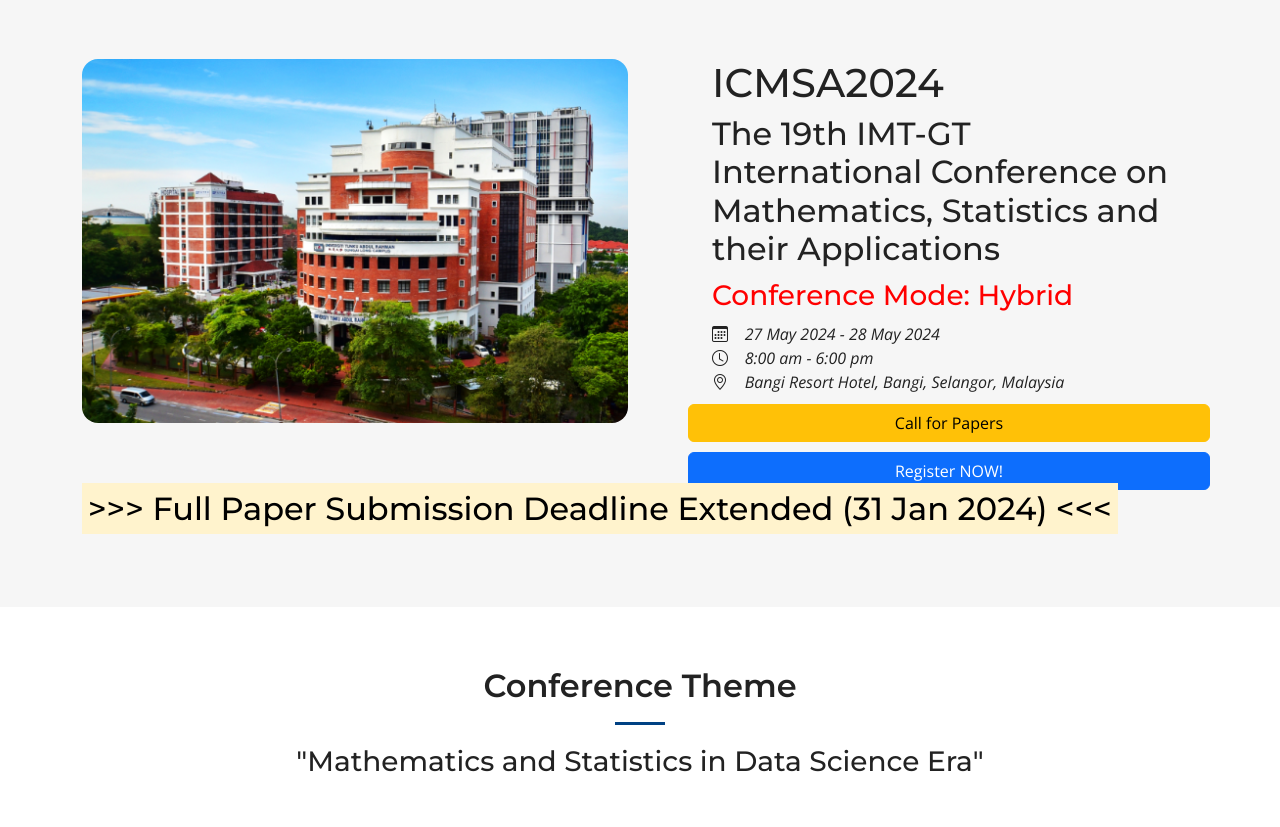
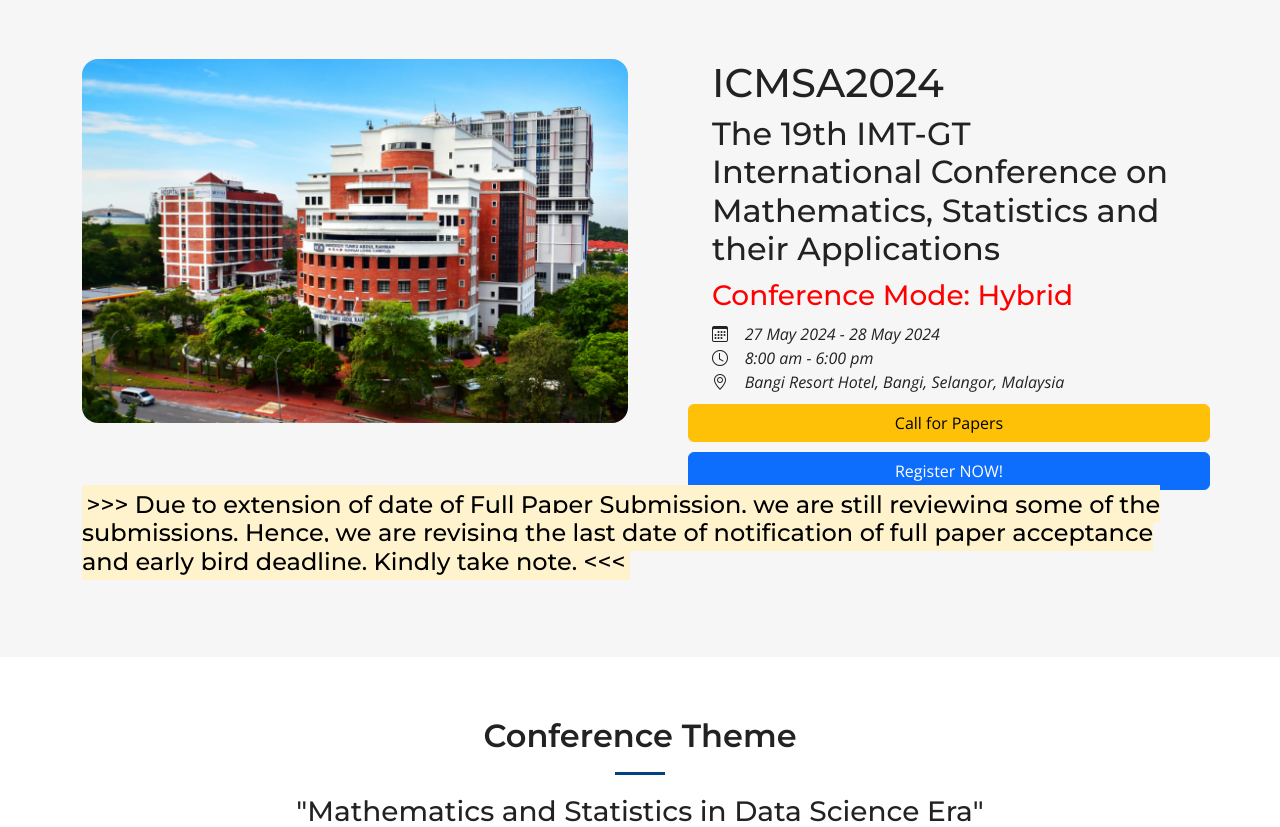
Before and after one commit to yongkheng/icmsa2024, a FastAPI app: page / in a window 1280 px wide. Shown: the part 131-958 px from the top of the page. Run offline with FastAPI, Linux system fonts and the light colour scheme; parts of the project's set-up code (start-up, migrations or seed data) failed here and were passed over; some libraries are stand-ins or nearby versions.

Commit message:
Update deadlines

```diff
--- a/templates/index.html
+++ b/templates/index.html
@@ -34,10 +34,10 @@
                         <a href="/registration" class="btn btn-primary btn-block">Register NOW!</a></div>
                 </div>
             </div>
-            <div class="container" style="margin-bottom: 10px;">
-                <h2>
-                    <mark> >>> Full Paper Submission Deadline Extended (31 Jan 2024) <<< </mark>
-                </h2>
+            <div class="container" style="margin-bottom: 12px;">
+                <h4>
+                    <mark> >>> Due to extension of date of Full Paper Submission,  we are still reviewing some of the submissions. Hence, we are revising the last date of notification of full paper acceptance and early bird deadline. Kindly take note. <<< </mark>
+                </h4>
             </div>
         </div>
     </div>
@@ -185,11 +185,11 @@
                     </tr>
                     <tr>
                         <td>Full Paper Acceptance Notification</td>
-                        <td>29 Feb 2024</td>
+                        <td><del>29 Feb 2024</del> <br> <b>31 March 2024</b></td>
                     </tr>
                     <tr>
                         <td>Early Bird Registration and Payment</td>
-                        <td>29 Feb 2024</td>
+                        <td><del>29 Feb 2024</del> <br> <b>31 March 2024</b></td>
                     </tr>
                     <tr>
                         <td>Camera-Ready Paper Submission Deadline</td>
--- a/templates/registration.html
+++ b/templates/registration.html
@@ -8,7 +8,7 @@
         <div class="row gy-4">
             <div class="row gy-4">
                 <a href="/submit_registration" class="btn btn-primary btn-block">
-                    <span style="font-size:x-large;"> <b> >> Register Form << </b> </span>
+                    <span style="font-size:x-large;"> <b> >> Registration Form << </b> </span>
                 </a></div>
         </div>
     </div>
@@ -75,7 +75,7 @@
                 </table>
             </div>
             <div class="col-md-12 col-md-12">
-                <p> *last day for Early bird payment is 29 Feb 2024. </p>
+                <p> *last day for Early bird payment is <del>29 Feb 2024</del> 31 March 2024. </p>
 
                 <p>Conference registration fee covers:</p>
                 <ul>
```
